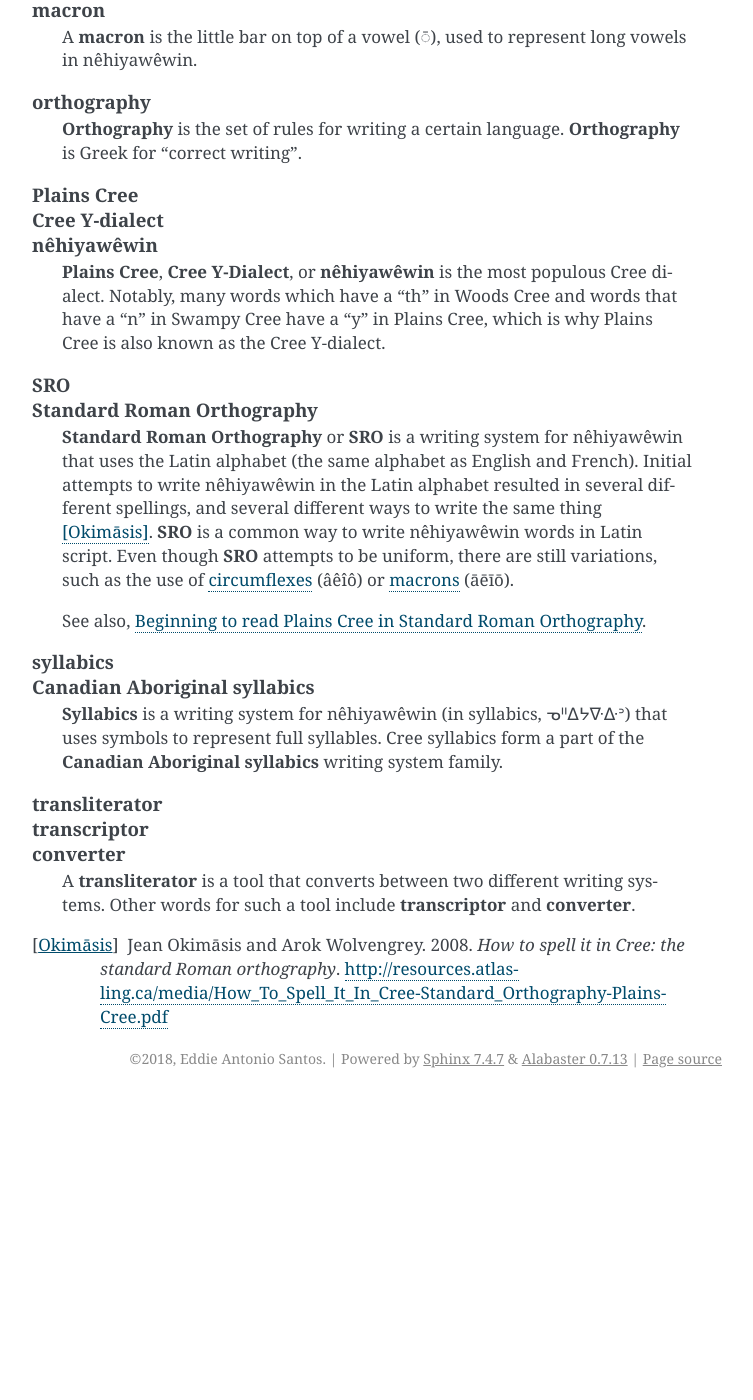
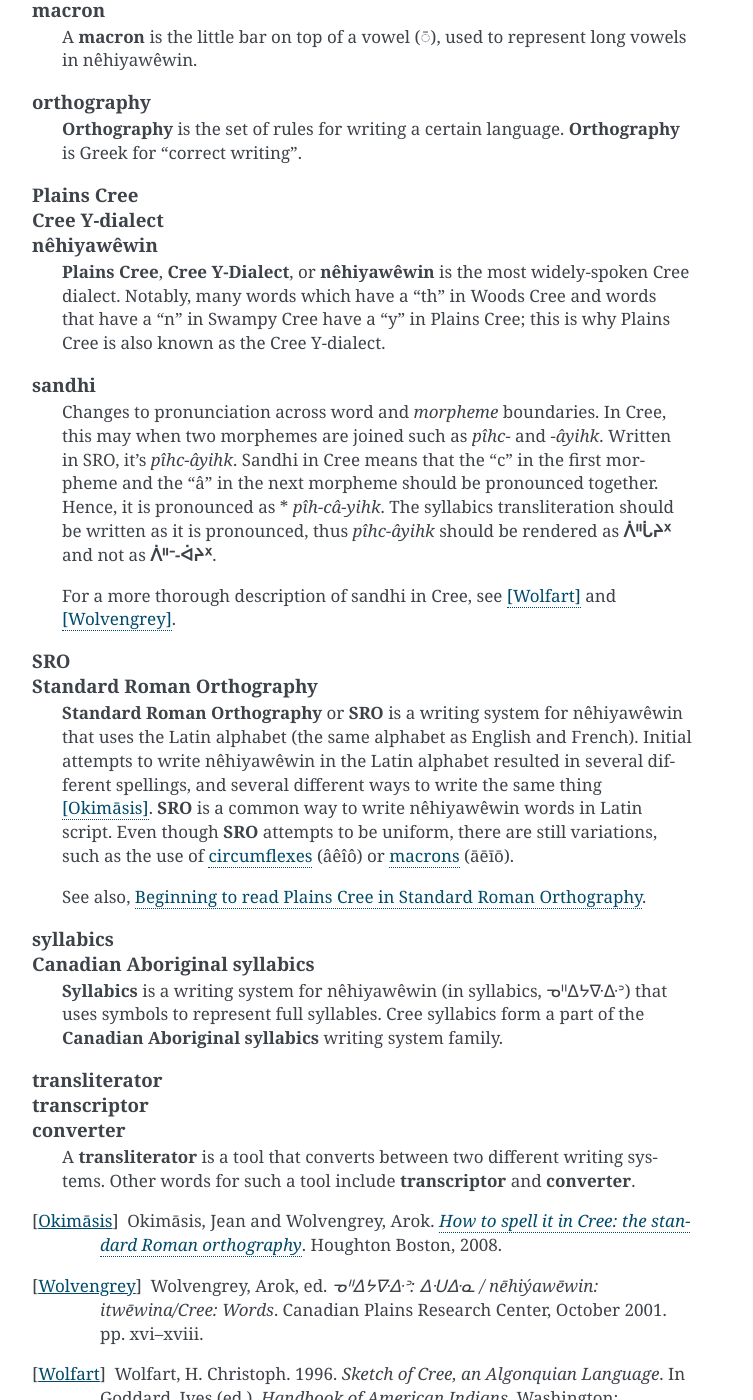
Before and after one commit to eddieantonio/cree-sro-syllabics, a Sphinx documentation site: the page built from docs/glossary.rst, in a window 1280 px wide and 1400 px high, scrolled down 463 px. Shown: the whole window, without its empty margins (388-1141 px from the left). Built offline with Sphinx 7.4.7, drawn with Linux system fonts in a browser that asks for light colours; before the commit the page ends 1561 px from its top, so only the background shows below that; some of the changed text lies outside the part shown.

Commit message:
Add sandhi to glossary.

```diff
--- a/docs/glossary.rst
+++ b/docs/glossary.rst
@@ -64,15 +64,24 @@ Glossary
   Plains Cree
   Cree Y-dialect
   nêhiyawêwin
-    **Plains Cree**, **Cree Y-Dialect**, or **nêhiyawêwin** is the most populous
-    Cree dialect. Notably, many words which have a "th" in Woods Cree and words
-    that have a "n" in Swampy Cree have a "y" in Plains Cree, which is why
-    Plains Cree is also known as the Cree Y-dialect.
+    **Plains Cree**, **Cree Y-Dialect**, or **nêhiyawêwin** is the most
+    widely-spoken Cree dialect. Notably, many words which have a "th" in Woods
+    Cree and words that have a "n" in Swampy Cree have a "y" in Plains Cree;
+    this is why Plains Cree is also known as the Cree Y-dialect.
+
+  sandhi
+    Changes to pronunciation across word and *morpheme* boundaries. In Cree,
+    this may when two morphemes are joined such as *pîhc-* and *-âyihk*. Written
+    in SRO, it's *pîhc-âyihk*. Sandhi in Cree means that the "c" in the first
+    morpheme and the "â" in the next morpheme should be pronounced together. Hence,
+    it is pronounced as \* *pîh-câ-yihk*. The syllabics transliteration should be
+    written as it is pronounced, thus *pîhc-âyihk* should be rendered as
+    **ᐲᐦᒑᔨᕽ** and not as **ᐲᐦᐨ-ᐋᔨᕽ**.
+
+    For a more thorough description of sandhi in Cree, see [Wolfart]_ and
+    [Wolvengrey]_.
 
 .. These may be needed in future versions of the package.
-
-  sandhi
-    TODO: definition
 
   soft hyphen
     TODO: definition
@@ -84,6 +93,14 @@ Glossary
     TODO: definition
 
 
-.. [Okimāsis] Jean Okimāsis and Arok Wolvengrey. 2008.
-   *How to spell it in Cree: the standard Roman orthography*.
-   http://resources.atlas-ling.ca/media/How_To_Spell_It_In_Cree-Standard_Orthography-Plains-Cree.pdf
+.. [Okimāsis] Okimāsis, Jean and Wolvengrey, Arok.
+   |title|_. Houghton Boston, 2008.
+.. _title: http://resources.atlas-ling.ca/media/How_To_Spell_It_In_Cree-Standard_Orthography-Plains-Cree.pdf
+.. |title| replace:: *How to spell it in Cree: the standard Roman orthography*
+.. [Wolvengrey] Wolvengrey, Arok, ed.
+   *ᓀᐦᐃᔭᐍᐏᐣ: ᐃᑗᐏᓇ / nēhiýawēwin: itwēwina/Cree: Words*.
+   Canadian Plains Research Center, October 2001. pp. xvi–xviii.
+.. [Wolfart] Wolfart, H. Christoph. 1996.
+   *Sketch of Cree, an Algonquian Language*.
+   In Goddard, Ives (ed.), *Handbook of American Indians*.
+   Washington: Smithsonian Institute, 1996. Volume 17: Languages, pp. 390-439.
```
